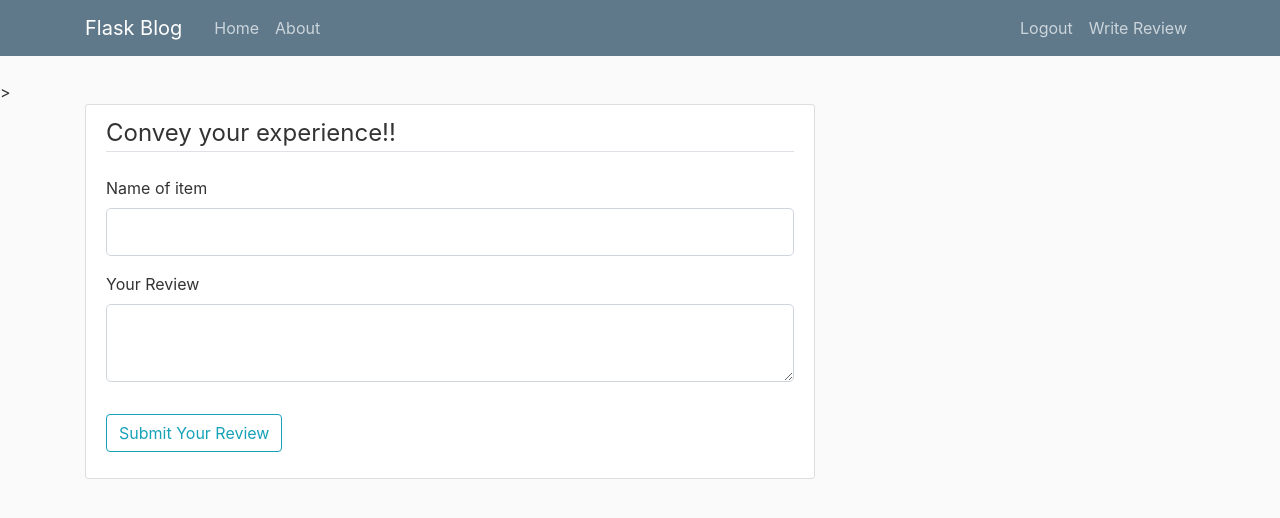
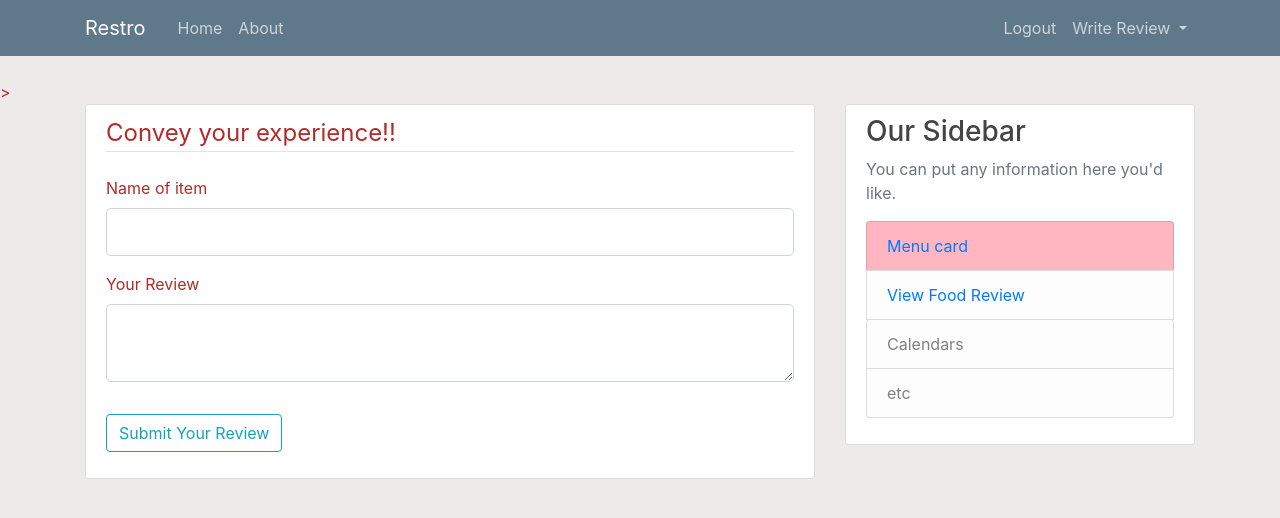
Before and after one commit to siddharth595/Flask_project, a Flask app: page /write_review in a window 1280 px wide. Shown: the top 518 px of the page. Run offline with Flask 2, Linux system fonts and the light colour scheme; a user stored in the database is signed in; some libraries are stand-ins or nearby versions.

Commit message:
food review done

```diff
--- a/restro/__init__.py
+++ b/restro/__init__.py
@@ -11,6 +11,9 @@ app=Flask(__name__)
 app.config['SECRET_KEY']='67b0b4c317c234642ba164ff2aea68ec'
 app.config['SQLALCHEMY_DATABASE_URI'] = 'sqlite:///site.db'
 
+
+
+
 db=SQLAlchemy(app)
 bcrypt=Bcrypt(app)
 login_manager=LoginManager(app)
--- a/restro/form_customer.py
+++ b/restro/form_customer.py
@@ -57,5 +57,5 @@ class New_Review_food(FlaskForm):
     item_name_food = StringField('Name of food item',
                         validators=[DataRequired()])
     content_food = TextAreaField('Your Review', validators=[DataRequired()])
-    rating_food= IntegerField('Rating out of 5', validators=[DataRequired()])
+    rating_food= FloatField('Rating out of 5', validators=[DataRequired()])
     submit = SubmitField('Submit Your Review')
--- a/restro/models.py
+++ b/restro/models.py
@@ -1,6 +1,7 @@
 from restro import db,login_manager
 from datetime import datetime
 from flask_login import UserMixin
+
 
 
 @login_manager.user_loader
@@ -35,11 +36,13 @@ class Review(db.Model):
 
 
 class Review_food(db.Model):
+
+
     id = db.Column(db.Integer, primary_key=True)
     item_name_food = db.Column(db.String(100), nullable=False)
     date_posted_food = db.Column(db.DateTime, nullable=False, default=datetime.utcnow)
     content_food = db.Column(db.Text, nullable=False)
-    rating_food =db.Column(db.Integer,nullable=False)
+    rating_food =db.Column(db.Float,nullable=False)
     user_id = db.Column(db.Integer,db.ForeignKey('user.id'), nullable=False)
 
     def __repr__(self):
--- a/restro/routes.py
+++ b/restro/routes.py
@@ -87,7 +87,14 @@ def write_review_food():
 
 
 
-@app.route("/show_review")
+@app.route("/show_food_review")
+@login_required
 def show_review():
     reviews=Review_food.query.all()
     return render_template('show_food_review.html',review=reviews)
+
+
+
+@app.route("/menu_card")
+def menu_card():
+    return render_template('menu_card.html')
--- a/restro/static/main.css
+++ b/restro/static/main.css
@@ -1,6 +1,6 @@
 body {
-    background: #fafafa;
-    color: #333333;
+    background: #eeeaea;
+    color: #b32a2a;
     margin-top: 5rem;
   }
 
--- a/restro/templates/layout.html
+++ b/restro/templates/layout.html
@@ -9,16 +9,24 @@
     -->>
     <link rel="stylesheet" href="https://stackpath.bootstrapcdn.com/bootstrap/4.3.1/css/bootstrap.min.css" integrity="sha384-ggOyR0iXCbMQv3Xipma34MD+dH/1fQ784/j6cY/iJTQUOhcWr7x9JvoRxT2MZw1T" crossorigin="anonymous">
     <link rel="stylesheet" type="text/css" href="{{ url_for('static', filename='main.css') }}">
+
+
     <script src="https://code.jquery.com/jquery-3.3.1.slim.min.js" integrity="sha384-q8i/X+965DzO0rT7abK41JStQIAqVgRVzpbzo5smXKp4YfRvH+8abtTE1Pi6jizo" crossorigin="anonymous"></script>
 <script src="https://cdnjs.cloudflare.com/ajax/libs/popper.js/1.14.7/umd/popper.min.js" integrity="sha384-UO2eT0CpHqdSJQ6hJty5KVphtPhzWj9WO1clHTMGa3JDZwrnQq4sF86dIHNDz0W1" crossorigin="anonymous"></script>
 <script src="https://stackpath.bootstrapcdn.com/bootstrap/4.3.1/js/bootstrap.min.js" integrity="sha384-JjSmVgyd0p3pXB1rRibZUAYoIIy6OrQ6VrjIEaFf/nJGzIxFDsf4x0xIM+B07jRM" crossorigin="anonymous"></script>
     <title>Document</title>
+
+    <style>
+
+
+
+    </style>
 </head>
 <body>
     <header class="site-header">
         <nav class="navbar navbar-expand-md navbar-dark bg-steel fixed-top">
           <div class="container">
-            <a class="navbar-brand mr-4" href="/">Flask Blog</a>
+            <a class="navbar-brand mr-4" href="/">Restro</a>
             <button class="navbar-toggler" type="button" data-toggle="collapse" data-target="#navbarToggle" aria-controls="navbarToggle" aria-expanded="false" aria-label="Toggle navigation">
               <span class="navbar-toggler-icon"></span>
             </button>
@@ -31,7 +39,17 @@
               <div class="navbar-nav">
                 {%if current_user.is_authenticated%}
                 <a class="nav-item nav-link" href="/logout">Logout</a>
-                <a class="nav-item nav-link" href="/write_review">Write Review</a>
+                <div class="nav-item dropdown">
+                  <a class="nav-link dropdown-toggle" href="#" id="navbarDropdown" role="button" data-toggle="dropdown" aria-haspopup="true" aria-expanded="false">
+                    Write Review
+                  </a>
+                  <div class="dropdown-menu" aria-labelledby="navbarDropdown">
+                    <a class="dropdown-item" href="/write_review_food">About FoodItem</a>
+
+                    <div class="dropdown-divider"></div>
+                    <a class="dropdown-item" href="/write_review">About restaurant and services</a>
+                  </div>
+                </div>
                 {% else %}
                 <a class="nav-item nav-link" href="/login">Login</a>
                 <a class="nav-item nav-link" href="/register">Register</a>
@@ -54,6 +72,21 @@
               {% endif %}
             {% endwith %}
             {% block content %}{% endblock %}
+
+
+          </div>
+          <div class="col-md-4">
+            <div class="content-section">
+              <h3>Our Sidebar</h3>
+              <p class='text-muted'>You can put any information here you'd like.
+                <ul class="list-group">
+                  <li class="list-group-item list-group-item-dark" style="background-color:lightpink;"  ><a href="/menu_card">Menu card</a></li>
+                  <li class="list-group-item list-group-item-light"><a href="/show_food_review">View Food Review</li>
+                  <li class="list-group-item list-group-item-light">Calendars</li>
+                  <li class="list-group-item list-group-item-light">etc</li>
+                </ul>
+              </p>
+            </div>
           </div>
         </div>
       </main>
--- a/restro/templates/show_food_review.html
+++ b/restro/templates/show_food_review.html
@@ -1,5 +1,7 @@
 {% extends "layout.html" %}
 {% block content %}
+
+
     {% for review in review %}
         <article class="media content-section">
 
@@ -9,7 +11,9 @@
               <small class="text-muted">{{ review.date_posted_food.strftime('%d-%m-%Y') }}</small>
             </div>
             <h2 class="article-title">{{ review.item_name_food }}</h2>
-            <p class="article-content">{{ review.content }}</p>
+            <p class="article-content">{{ review.content_food }}</p>
+            <p class="article-content">Rating:{{ review.rating_food }}</p>
+
           </div>
         </article>
     {% endfor %}
```
Also changed, not shown: restro/templates/first_page.html (+11 -3 lines), restro/templates/menu_card.html (added, +29 -0 lines), restro/site.db, restro/static/menu_card.jpg (added), restro/static/restaurant_183775.jpg (added).
